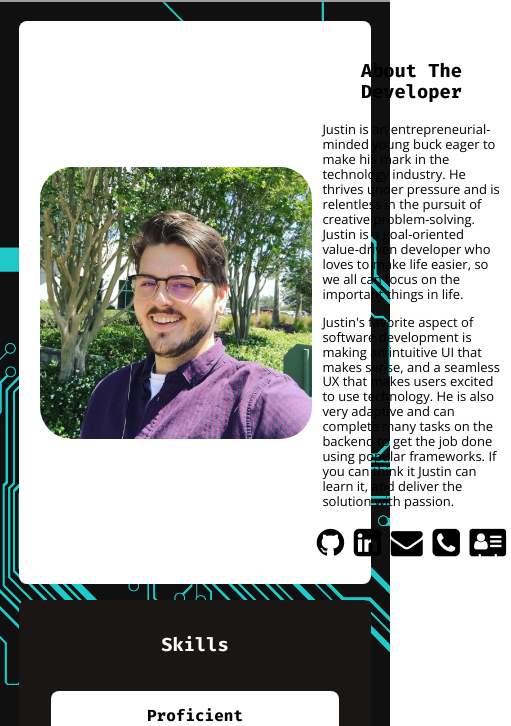
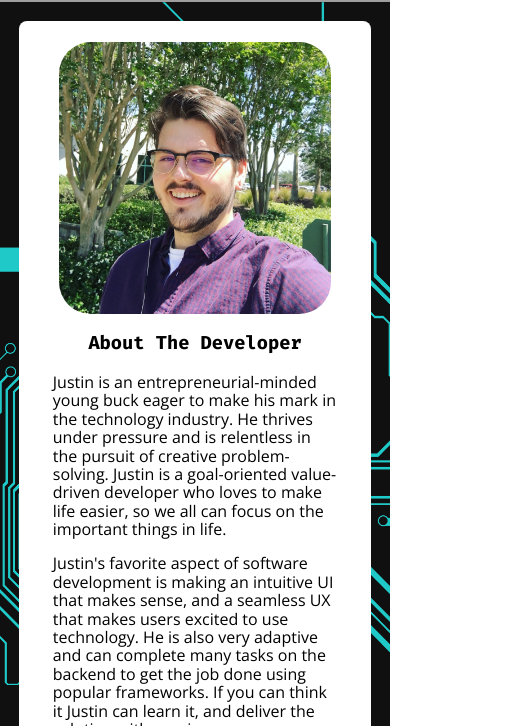
Before and after one commit to LinnJS/portfolio-react-app, a React (Create React App) app: page /gallery in a window 390 px wide. Shown: the part 842-1568 px from the top of the page, 511 px wide, since content can reach past the window. Built offline with nearby package versions, Linux system fonts and the light colour scheme; grey boxes are pictures that could not be loaded.

Commit message:
Fixedm minor bugs

```diff
--- a/src/components/Developer/Dev.css
+++ b/src/components/Developer/Dev.css
@@ -1,4 +1,4 @@
-.text {
+.aside p {
   font-family: 'Open Sans', sans-serif;
   font-size: 17px;
   text-align: left;
@@ -30,8 +30,8 @@
 }
 
 @media screen and (max-width: 959px) {
-  .text {
-    font-size: 13px;
+  .aside p {
+    font-size: 16px;
     padding: 0 0.8em;
   }
   .dev {
--- a/src/components/Developer/Dev.js
+++ b/src/components/Developer/Dev.js
@@ -6,16 +6,16 @@ import Contact from '../Contact/Contact';
 class Dev extends Component {
   render() {
     return (
-      <div className="card" id="devCar">
+      <div className="card" id="devCard">
         <img className="headshot" src={headshot} alt=" The Developer" />
         <div className="aside">
           <h3>About The Developer</h3>
-          <p className="text">
+          <p>
             Justin is an entrepreneurial-minded young buck eager to make his mark in the technology industry. He thrives
             under pressure and is relentless in the pursuit of creative problem-solving. Justin is a goal-oriented
             value-driven developer who loves to make life easier, so we all can focus on the important things in life.
           </p>
-          <p className="text">
+          <p>
             Justin's favorite aspect of software development is making an intuitive UI that makes sense, and a seamless
             UX that makes users excited to use technology. He is also very adaptive and can complete many tasks on the
             backend to get the job done using popular frameworks. If you can think it Justin can learn it, and deliver
--- a/src/components/Gallery/NavGallery/NavGallery.css
+++ b/src/components/Gallery/NavGallery/NavGallery.css
@@ -58,7 +58,7 @@
     height: 1.5em;
     width: 1.5em;
     padding: 0.5em;
-    margin-bottom: 0.7em;
+    margin-bottom: 0.8em;
     margin-right: 0.5em;
     margin: 0.5em;
   }
@@ -67,8 +67,7 @@
     height: 2.6em;
     width: 2.6em;
     padding: 0em;
-    margin-bottom: 0.7em;
-    margin-right: 0.5em;
+    margin-bottom: 0.95em;
   }
 
   .arrow {
```
